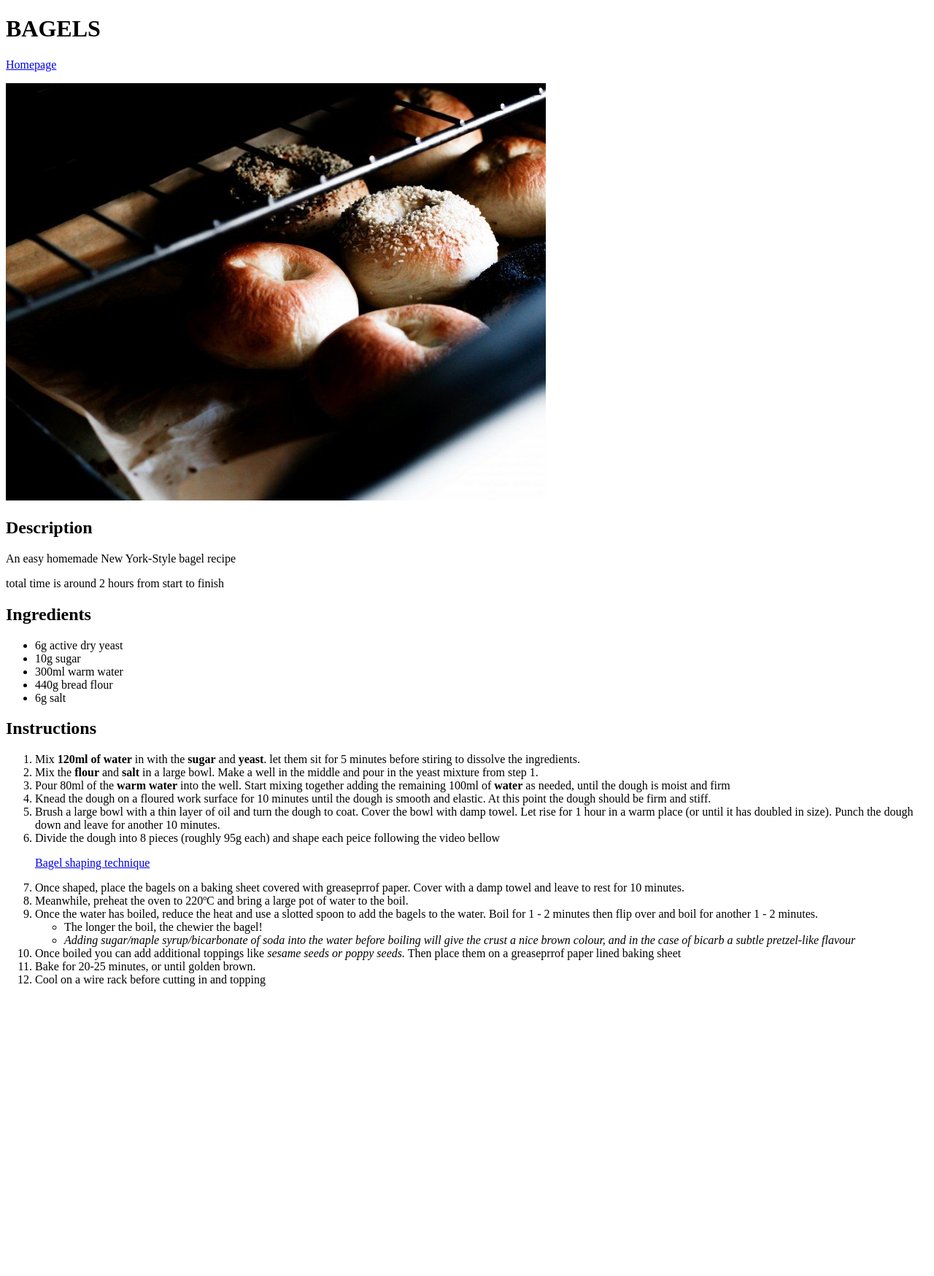
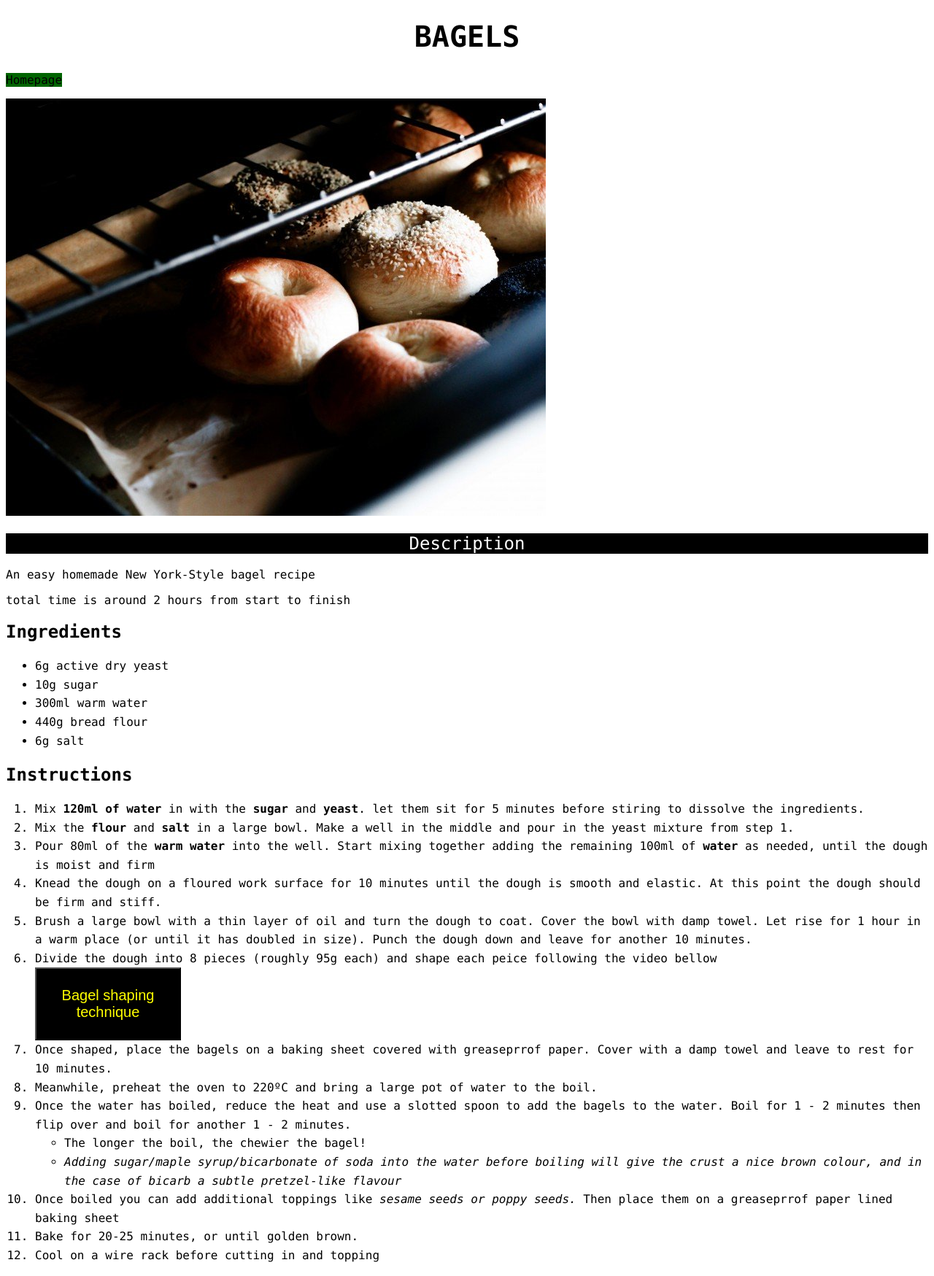
Before and after one commit to MattJak5/odin-recipes, a plain HTML site: page recipes/bagels.html in a window 1280 px wide. Shown: the whole page at 73% size. Before the commit the page ends 1368 px from the top, so only its background shows below. Drawn offline with Linux system fonts and the light colour scheme.

Commit message:
styles sheet added

```diff
--- a/recipes/bagels.html
+++ b/recipes/bagels.html
@@ -3,14 +3,15 @@
 
 <head>
     <meta charste="UTF-8">
-    <title>Bages</title>
+    <link rel="stylesheet" href="../style.css" />
+    <title>Bagels</title>
 </head>
 
 <body>
-    <h1>BAGELS</h1>
-        <p><a href="../index.html">Homepage</a></p>
+    <h1 class="title">BAGELS</h1>
+        <p class="homepage"><a href="../index.html">Homepage</a></p>
         <img src="../images/bagels.jpg" alt="A picture of fresh bagels being pulled out from the oven">
-    <h2>Description</h2>
+    <h2 class="description">Description</h2>
         <p>An easy homemade New York-Style bagel recipe</p>
         <p> total time is around 2 hours from start to finish</p>
     <h2>Ingredients</h2>
@@ -23,6 +24,7 @@
     </ul>
 
     <h2>Instructions</h2>
+    <div>
         <ol>
             <li>Mix <strong>120ml of water</strong> in with the <strong>sugar</strong> and <strong>yeast</strong>. let them sit for 5 minutes before stiring to dissolve the ingredients.
             <li>Mix the <strong>flour</strong> and <strong>salt</strong> in a large bowl. Make a well in the middle and pour in the yeast mixture from step 1.</li>
@@ -30,7 +32,7 @@
             <li>Knead the dough on a floured work surface for 10 minutes until the dough is smooth and elastic. At this point the dough should be firm and stiff.</li>
             <li>Brush a large bowl with a thin layer of oil and turn the dough to coat. Cover the bowl with damp towel. Let rise for 1 hour in a warm place (or until it has doubled in size). Punch the dough down and leave for another 10 minutes.</li>
             <li>Divide the dough into 8 pieces (roughly 95g each) and shape each peice following the video bellow</li>
-            <p><a href="https://www.youtube.com/watch?v=ZxAV3NdW5AU">Bagel shaping technique</a></p>
+            <button id="button"><a class="link" href="https://www.youtube.com/watch?v=ZxAV3NdW5AU">Bagel shaping technique</a></button>
             <li>Once shaped, place the bagels on a baking sheet covered with greaseprrof paper. Cover with a damp towel and leave to rest for 10 minutes.</li>
             <li>Meanwhile, preheat the oven to 220ºC and bring a large pot of water to the boil.</li>
             <li>Once the water has boiled, reduce the heat and use a slotted spoon to add the bagels to the water. Boil for 1 - 2 minutes then flip over and boil for another 1 - 2 minutes.
@@ -42,6 +44,7 @@
             <li>Bake for 20-25 minutes, or until golden brown.</li>
             <li>Cool on a wire rack before cutting in and topping</li>
         </ol>
+    </div>
 
 
         </ol>
--- /dev/null
+++ b/style.css
@@ -0,0 +1,47 @@
+body{
+font-family: monaco, "courier new", monospace;
+}
+
+.title{
+    text-align: center;
+    font-size: 40px;
+    font-weight: 800;
+}
+
+.description{
+    text-align: center;
+    font-weight: 400;
+    background-color: black;
+    color: white;
+}
+
+.recipe-link a{
+    background-color: yellow;
+    color: red;
+    font-size: 22px;
+    font-weight: 400;
+    text-decoration: none;
+}
+
+.homepage a{
+    background-color: darkgreen;
+    color: black;
+    text-decoration: none;
+}
+
+
+#button{
+    width: 200px;
+    height: 100px;
+    background-color: black ;
+    font-size: 20px;
+    text-align: center;
+    }
+
+    .link{
+        text-decoration: none;
+        color: yellow;
+    }
+    li{
+        line-height: 1.6;
+    }
```
Also changed, not shown: index.html (+11 -8 lines), recipes/cinnamon-rolls.html (+4 -3 lines), recipes/lentil-soup.html (+5 -4 lines).
